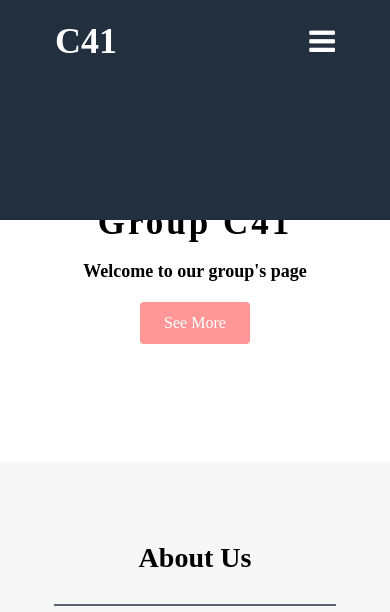
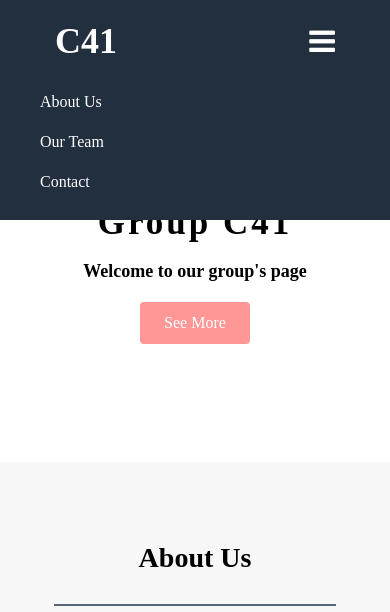
Before and after one commit to town-idiot/C41_DTS20, a plain HTML site: page index.html in a window 390 px wide. Both pictures are taken after a click on the link 322 px from the left and 42 px from the top of the page. Shown: the top 612 px of the page. Drawn offline with Linux system fonts and the light colour scheme.

Commit message:
fix bugs navigator responsive smartphone

```diff
--- a/css/responsive.css
+++ b/css/responsive.css
@@ -107,3 +107,9 @@
     padding-bottom: 750px;
   }
 }
+
+@media (max-width: 400px) {
+  .header-right.responsive a {
+    transform: translate(0px, 0px);
+  }
+}
```
